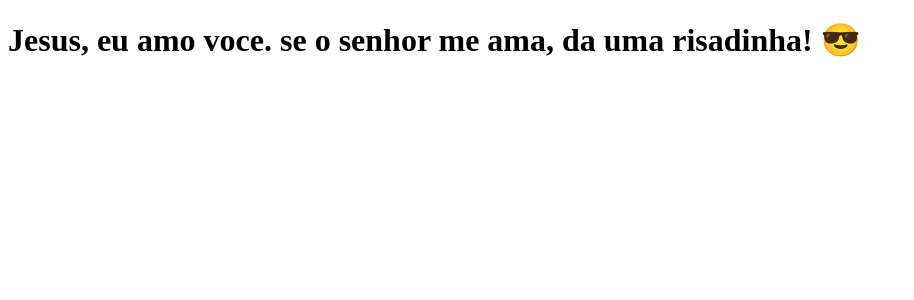
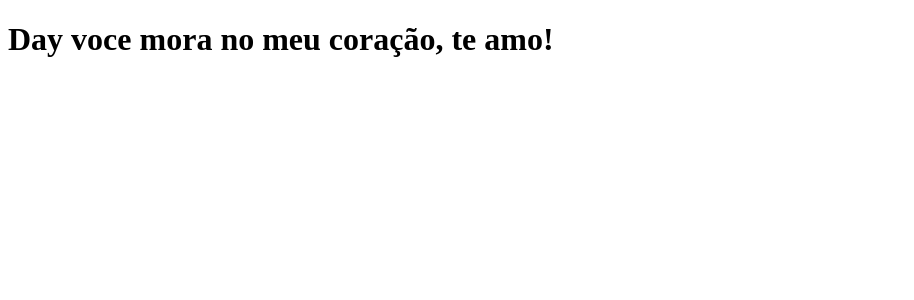
Before and after one commit to rebecasguerri/clone-tabnews, a Next.js app: page / in a window 1280 px wide. Shown: the top 300 px of the page, without its empty margins (0-914 px from the left). Built offline with nearby package versions, Linux system fonts and the light colour scheme.

Commit message:
alterando a mensagem

```diff
--- a/pages/index.js
+++ b/pages/index.js
@@ -1,5 +1,5 @@
 function Home(){
-    return <h1>Jesus, eu amo voce. se o senhor me ama, da uma risadinha! 😎 </h1>
+    return <h1>Day voce mora no meu coração, te amo! </h1>
 }
 
 export default Home;
```
